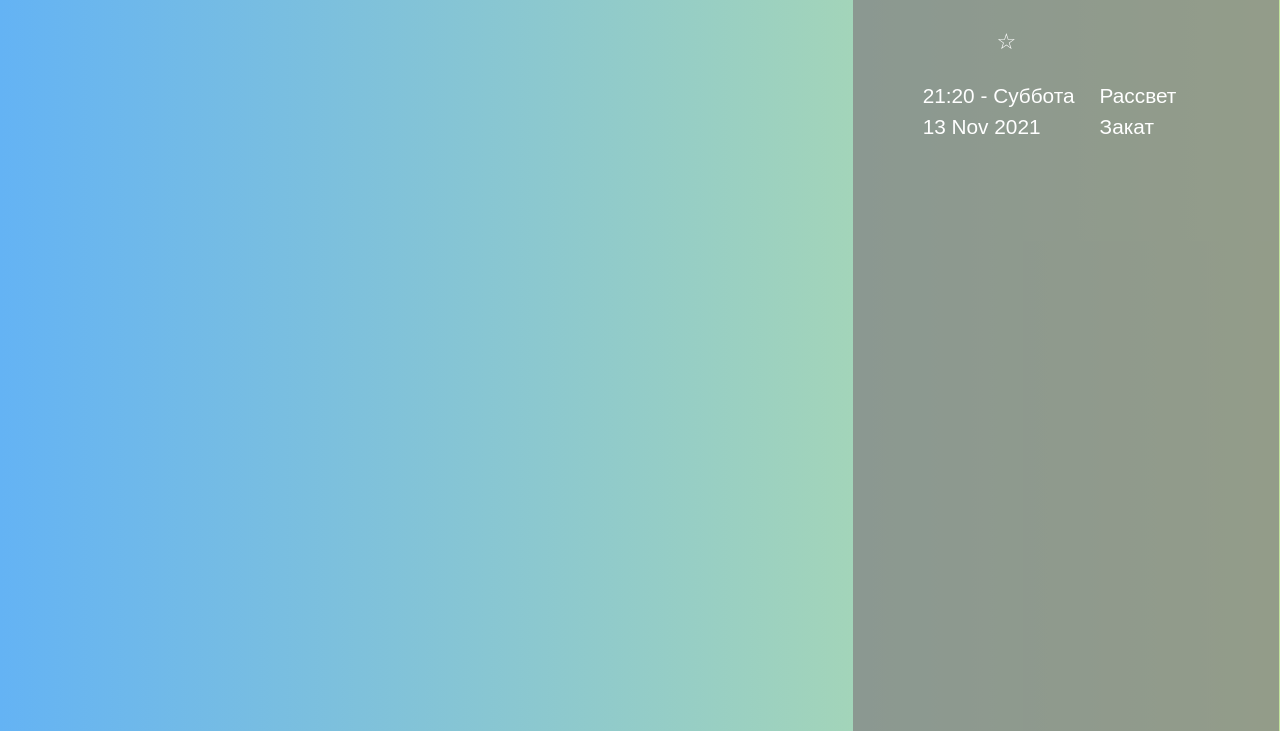
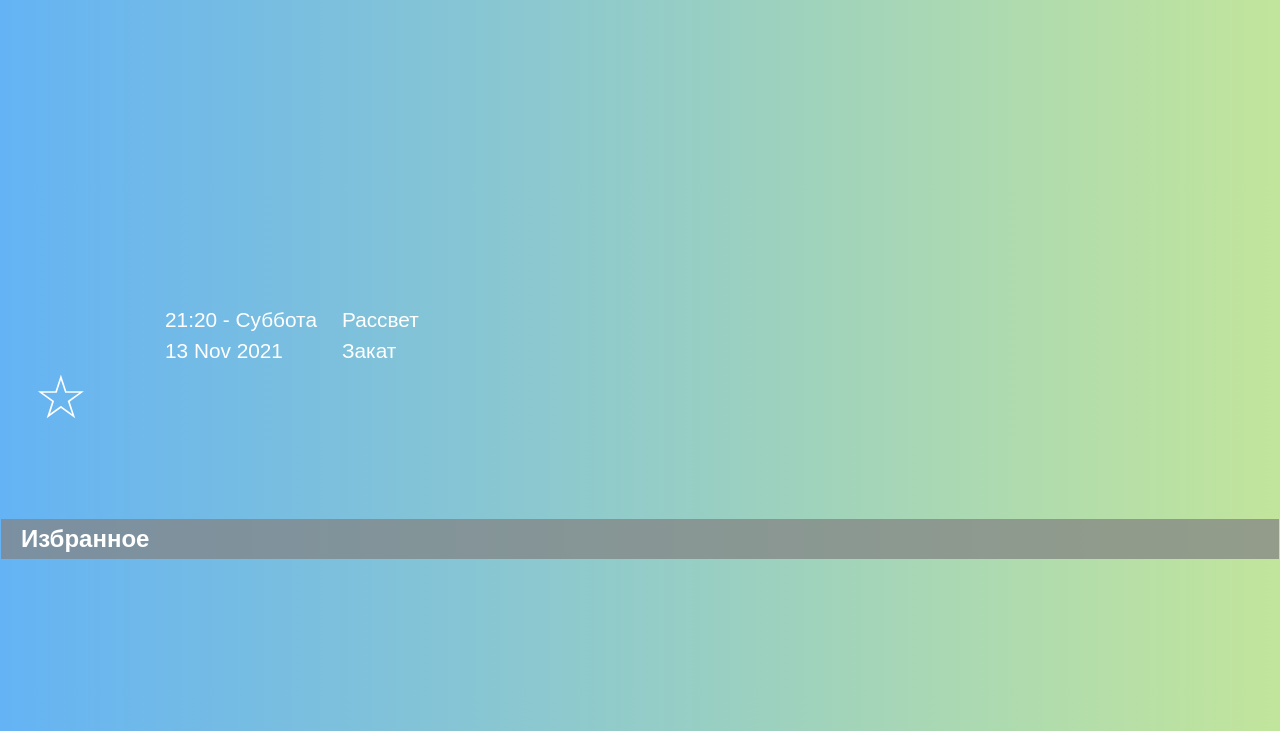
Before and after one commit to helljack26/weather-forecast, a plain HTML site: page index.html in a window 1280 px wide. Shown: the part 69-800 px from the top of the page. Drawn offline with nearby package versions, Linux system fonts and the light colour scheme.

Commit message:
Checkpoint

```diff
--- a/css/style.scss
+++ b/css/style.scss
@@ -5,7 +5,7 @@ body {
     user-select: none;
     color: #fff;
     overflow-x: hidden;
-    overflow-y: scroll;
+    overflow-y: hidden;
     position: relative;
     font-family: sans-serif;
     height: 100vh;
@@ -24,20 +24,6 @@ body {
 
 button {
     background-color: transparent;
-}
-// Scroll
-body::-webkit-scrollbar {
-    width: 10px;
-}
-
-body::-webkit-scrollbar-track {
-    background-color: #f9f9fd;
-    border-radius: 10px;
-}
-
-body::-webkit-scrollbar-thumb {
-    border-radius: 10px;
-    background: linear-gradient(180deg, #929292, #272727);
 }
 header {
     width: 100%;
@@ -92,39 +78,47 @@ header {
     height: 100%;
 }
 
-.large-font {
-    font-size: 80px;
-    font-family: Arial;
-}
-
-.card0 {
+.card-container {
     width: 100%;
-}
-
-.card1 {
-    padding: 0px !important;
-    position: relative;
-}
-
-.card2-block {
+    height: 100%;
+    display: grid;
+    grid-template-columns: 1fr;
+    grid-template-rows: 50vh auto;
+    justify-content: center;
+    align-items: center;
     overflow-y: scroll;
     overflow-x: hidden;
-    background-color: $blockBg;
 }
-
 // Scroll
-.card2-block::-webkit-scrollbar {
+.card-container::-webkit-scrollbar {
     width: 10px;
 }
 
-.card2-block::-webkit-scrollbar-track {
+.card-container::-webkit-scrollbar-track {
     background-color: #f9f9fd;
     border-radius: 10px;
 }
 
-.card2-block::-webkit-scrollbar-thumb {
+.card-container::-webkit-scrollbar-thumb {
     border-radius: 10px;
     background: linear-gradient(180deg, #929292, #272727);
+}
+.card2-block {
+    width: 100%;
+    height: 100%;
+    display: flex;
+    align-items: end;
+    padding-bottom: 20px;
+    padding-left: 40px;
+}
+#main-temp {
+    padding: 0;
+    margin: 0;
+    margin-bottom: -50px;
+    height: auto;
+    width: auto;
+    font-size: 10rem;
+    font-family: Arial;
 }
 .main-info {
     font-size: 1.3rem;
@@ -135,6 +129,58 @@ header {
     margin-bottom: 0 !important;
 }
 
+.card1 {
+    padding: 0px !important;
+    position: relative;
+}
+// Localstorage city
+#last-city {
+    position: relative;
+    width: 100%;
+    background-color: rgba(111, 111, 111, 0.527);
+
+    #last-city-block {
+        display: grid;
+        grid-template-columns: repeat(5, 1fr);
+        grid-template-rows: 1fr;
+    }
+
+    .last-city-header {
+        background-color: $blockBg;
+        padding: 6px 20px;
+        position: absolute;
+        color: rgb(255, 255, 255);
+        font-size: 1.5rem;
+        font-weight: bold;
+        top: -40px;
+        width: 100%;
+        text-align: left;
+    }
+
+    .last-city_item {
+        width: 100%;
+        background-color: $blockBg;
+        color: rgb(255, 255, 255);
+        box-sizing: border-box;
+        padding: 0px 5px;
+
+        cursor: pointer;
+        transition: all 0.3ms ease-in-out;
+
+        &:hover {
+            background-color: rgba(41, 41, 41, 0.946);
+            color: rgb(216, 216, 216);
+        }
+
+        .local-temp {
+            font-size: 3rem;
+        }
+
+        .local-city {
+            font-size: 1.8rem !important;
+        }
+    }
+}
 .animation-icon {
     height: 70px;
     width: 70px;
@@ -252,8 +298,10 @@ input {
     left: 20%;
 }
 .star {
+    width: fit-content;
+    margin-top: -50px !important;
     visibility: hidden;
-    font-size: 50px;
+    font-size: 60px !important;
     cursor: pointer;
 }
 .star:before {
@@ -264,59 +312,6 @@ input {
 .star:checked:before {
     content: "\2606";
     position: absolute;
-}
-// Localstorage city
-#last-city {
-    display: none;
-    position: relative;
-    position: absolute;
-    bottom: 0;
-    right: 0;
-    width: 100%;
-    background-color: rgba(111, 111, 111, 0.527);
-
-    #last-city-block {
-        height: 30vh;
-        display: grid;
-        grid-template-columns: repeat(5, 1fr);
-        grid-template-rows: 1fr;
-    }
-
-    .last-city-header {
-        background-color: $blockBg;
-        padding: 6px 20px;
-        position: absolute;
-        color: rgb(255, 255, 255);
-        font-size: 1.5rem;
-        font-weight: bold;
-        top: -40px;
-        width: 100%;
-        text-align: left;
-    }
-
-    .last-city_item {
-        width: 100%;
-        background-color: $blockBg;
-        color: rgb(255, 255, 255);
-        box-sizing: border-box;
-        padding: 0px 5px;
-
-        cursor: pointer;
-        transition: all 0.3ms ease-in-out;
-
-        &:hover {
-            background-color: rgba(41, 41, 41, 0.946);
-            color: rgb(216, 216, 216);
-        }
-
-        .local-temp {
-            font-size: 3rem;
-        }
-
-        .local-city {
-            font-size: 1.8rem !important;
-        }
-    }
 }
 
 .light-text {
--- a/index.html
+++ b/index.html
@@ -37,28 +37,18 @@
     </header>
     <div class="main-block  px-sm-3 " id="main-block">
         <div class="row d-flex justify-content-center h100">
-            <div class="row card0 text-center">
-                <div class="card1 col-lg-8 col-md-7">
-                    <!-- Last search city -->
-                    <div id="last-city">
-                        <h5 class="last-city-header">Избранное</h5>
-                        <div id="last-city-block">
-                        </div>
-                    </div>
-                </div>
-                <div class="card2-block col-lg-4 col-md-5 ">
-                    <div class="card2 scroll">
-                        <div id="previousCity"></div>
-                        <div>
+            <div class="card-container">
+                <!-- main -->
+                <div class="card2-block">
                             <!-- Main info -->
-                        <div class="main-info mt-2 row d-flex flex-column justify-content-center align-items-center">
-                                <div class="d-flex flex-column w-100 text-center">
-                                    <div class="d-flex w-100 justify-content-center align-items-center">
+                            <div class="main-info row d-flex justify-content-start align-items-end">
+                                <div class="d-flex flex-column text-center align-items-end">
+                                    <div class="d-flex w-100 justify-content-center align-items-end">
                                         <!-- Main temp and location -->
-                                        <div class="d-flex ">
+                                        <div class="d-flex align-items-end">
+                                            <p id="main-temp"></p>
+                                            <p class="mb-0 mr-2" id="user-location"></p>
                                             <input class="star" type="checkbox" title="bookmark page" checked>
-                                            <h2 class="mt-4 mb-0 mr-2" id="user-location"></h2>
-                                            <h1 class="large-font" id="main-temp"></h1>
                                         </div>
                                         <!-- Animation icon -->
                                         <div class="d-flex flex-column align-items-center text-center ml-5">
@@ -68,7 +58,7 @@
                                     </div>
                                 </div>
                                 <!-- Sunrise and Sunset time -->
-                                <div class="d-flex align-items-center justify-content-center">
+                                <div class="d-flex justify-content-center">
                                     <p id="main-date"></p>
                                     <div class="d-flex flex-column ml-4">
                                         <div class="row px-3">
@@ -110,9 +100,19 @@
                                                     <p class="ml-auto mr-5" id="detail-pressure"></p>
                                                 </div>
                                             </div> -->
+                        <!-- </div> -->
+
+                </div>
+                <!-- storage -->
+                <div class="card1">
+                    <!-- Last search city -->
+                    <div id="last-city">
+                        <h5 class="last-city-header">Избранное</h5>
+                        <div id="last-city-block">
                         </div>
                     </div>
                 </div>
+
             </div>
         </div>
         <script src="./script/script.js"></script>
```
Also changed, not shown: css/style.css, 1 other file. Lines whose indentation alone changed are shown as unchanged.
